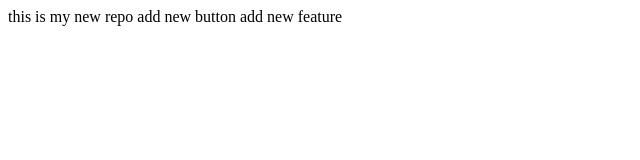
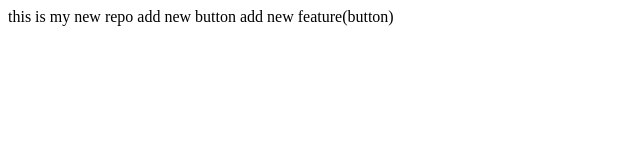
Before and after one commit to arti2207/localrepos, a plain HTML site: page index.html in a window 1280 px wide. Shown: the full height of the page, 0-640 px from the left. Drawn offline with Linux system fonts and the light colour scheme.

```diff
--- a/index.html
+++ b/index.html
@@ -1,5 +1,5 @@
 <p>this is my new repo
     add new button
-    add new feature
+    add new feature(button)
 
 </p>
```
